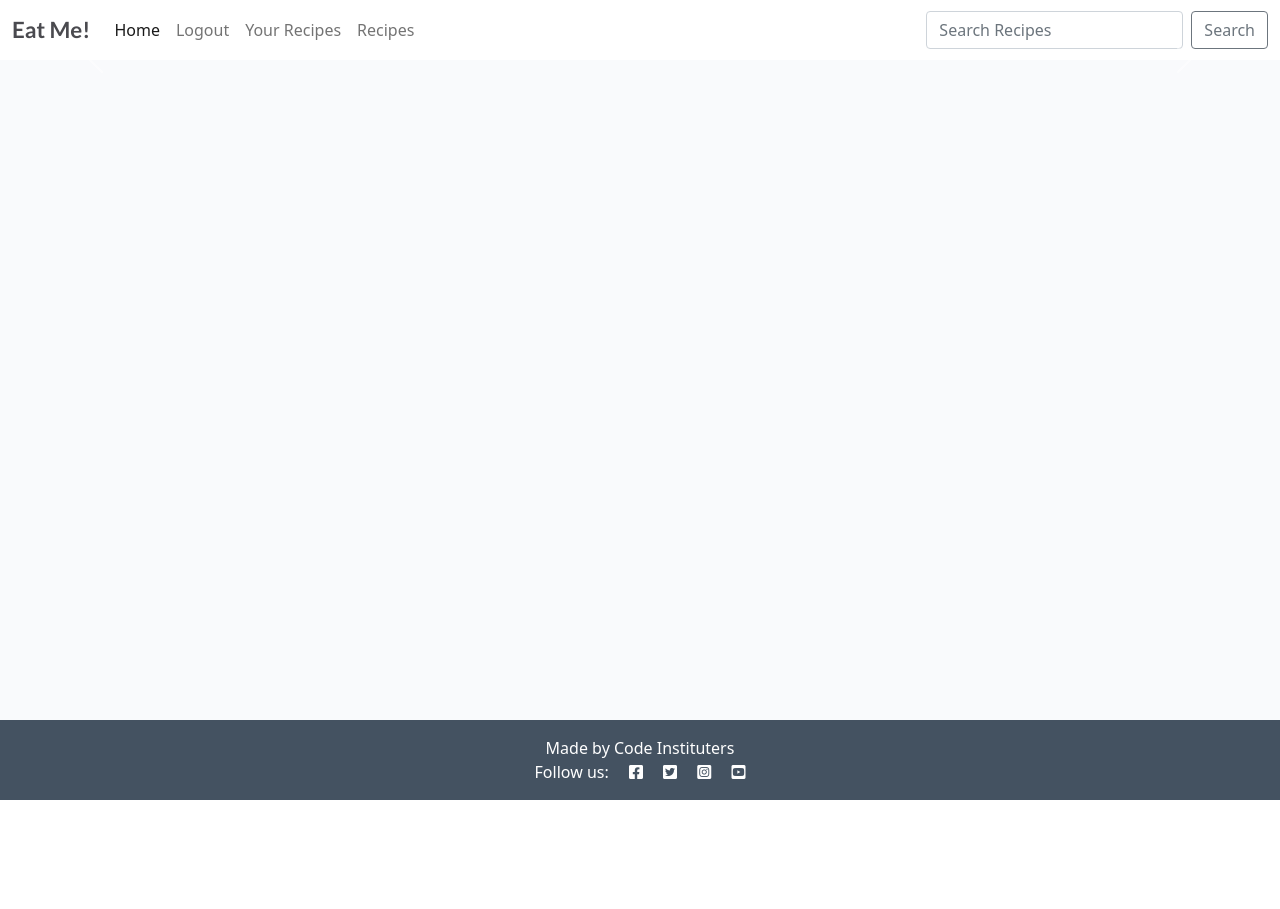
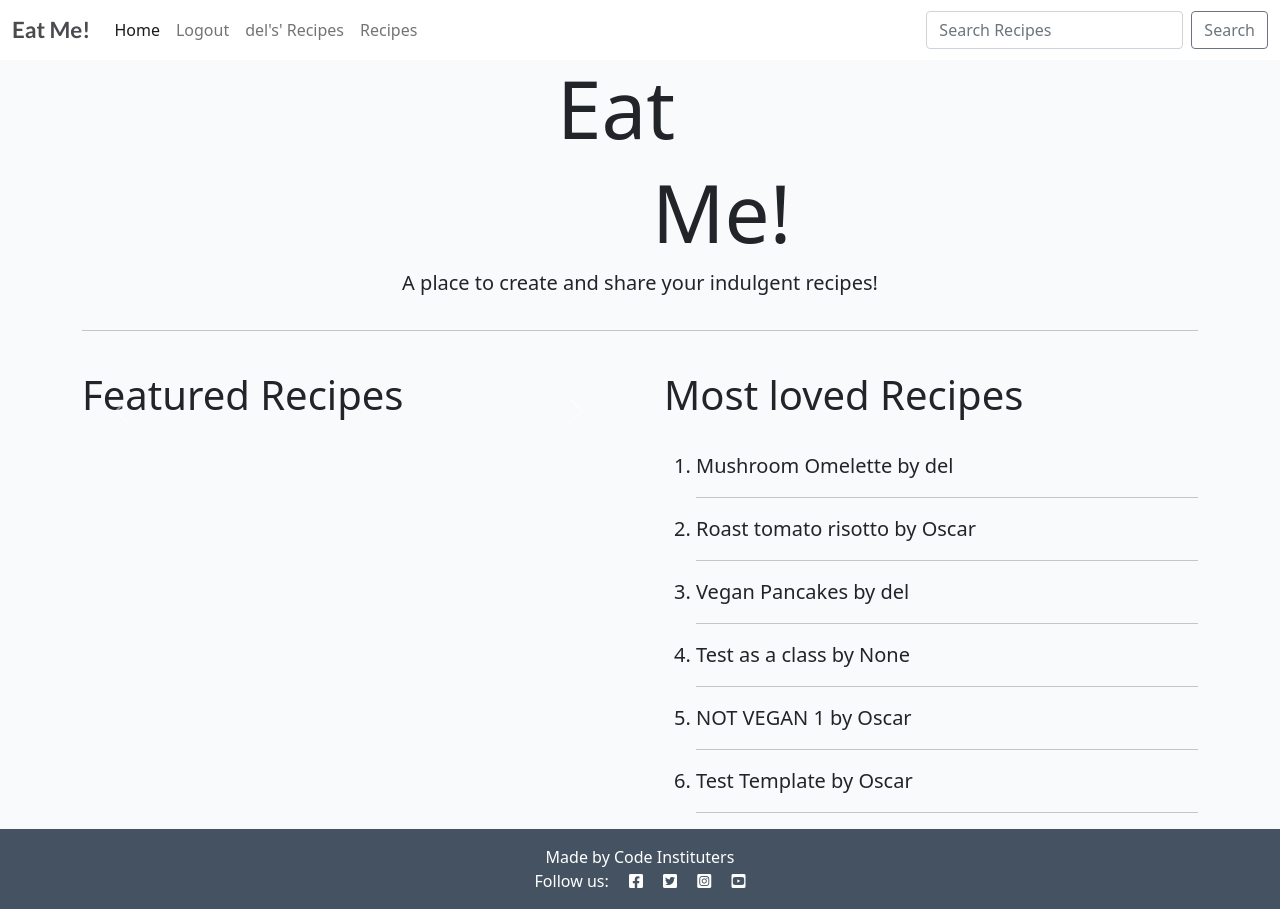
Before and after one commit to Delboy/Django-practice, a Django app: page / in a window 1280 px wide. Before the commit the page ends 800 px from the top, so only its background shows below. Run offline with Django 3.2, Linux system fonts and the light colour scheme; a user stored in the database is signed in; data comes from the database, SQL or seed files in the repository; both versions use the stored data as it was after the commit; some libraries are stand-ins or nearby versions.

Commit message:
add top recipes

```diff
--- a/post/urls.py
+++ b/post/urls.py
@@ -11,5 +11,4 @@
     path('like/<slug:slug>', views.PostLike.as_view(), name="post_like"),
     path('edit_recipe/<int:pk>', views.UpdatePostView.as_view(), name="edit_recipe"),
     path('delete_recipe/<str:pk>', views.delete_recipe, name='delete_recipe'),
-
 ]
--- a/post/views.py
+++ b/post/views.py
@@ -3,6 +3,7 @@
 from django.views.generic import CreateView, UpdateView
 from django.http import HttpResponseRedirect
 from django.contrib import messages
+from django.db.models import Count
 from .models import Post
 from .forms import CommentForm, RecipeForm
 
@@ -11,9 +12,12 @@
 class HomeView(generic.ListView):
     def get(self, request):
         posts = Post.objects.filter(is_vegan=True)
+        # top_posts = Post.objects.filter(likes=True).order_by(len('likes'))
+        top_posts = Post.objects.annotate(like_count=Count('likes')).order_by('-like_count')
         paginate_by = 6
         context = {
             "posts": posts,
+            "top_posts": top_posts
         }
         return render(request, 'index.html', context)
 
@@ -139,3 +143,12 @@
         return render(request, 'search_recipes.html', {'searched': searched, 'posts':posts})
     else:
         return render(request, 'search_recipes.html')
+
+
+def top_recipes(request):
+    post = Post.objects.filter(liked=False)
+    context = {
+        post: 'post',
+        author: 'author'
+    }
+    return render(request, 'top_recipes.html', context)
--- a/static/css/style.css
+++ b/static/css/style.css
@@ -129,7 +129,7 @@
 }
 
 .btn-like {
-    color: #f8f9fa;
+    color: #ff0000;
     border: none;
     background: transparent;
     margin-left: 20px;
@@ -141,3 +141,8 @@
     border: none;
     background: transparent;
     margin-left: 20px;
+}
+
+.logo {
+    font-size: 200%;
+}
--- a/templates/base.html
+++ b/templates/base.html
@@ -41,7 +41,7 @@
                         <a class="nav-link" href="{% url 'account_logout' %}">Logout</a>
                     </li>
                     <li class="nav-item">
-                        <a class="nav-link" href="{% url 'your_recipes' %}">Your Recipes</a>
+                        <a class="nav-link" href="{% url 'your_recipes' %}">{{ user }}'s' Recipes</a>
                     </li>
                     {% else %}
                     <li class="nav-item">
--- a/templates/index.html
+++ b/templates/index.html
@@ -1,64 +1,31 @@
 {% extends "base.html" %}
-
-
-
 
 {% block content %}
 
-
-<!-- <h1 class="h1 display-4 text-center">Featured Recipes</h1>
-
-<div id="carouselExampleControls" class="carousel slide" data-ride="carousel">
-    <div class="carousel-inner">
-        {% for post in posts %}
-        {% if forloop.first %}
-        <div class="carousel-item active">
-        {% else %}
-        <div class="carousel-item">
-        {% endif %}
-            <div class="container cold-md-12">
-                <div class="col-md-12">
-                    <div class="card mb-12">
-                         <div class="card-body">
-                            <div class="image-container">
-                                {% if "placeholder" in post.image.url %}
-                                <img class="card-img-top"
-                                    src="https://codeinstitute.s3.amazonaws.com/fullstack/blog/default.jpg">
-                                {% else %}
-                                <img class="card-img-top" src=" {{ post.image.url }}">
-                                {% endif %}
+<div class="container">
+<div class="row">
+    <div class="col-md-4 offset-md-5">
+        <h1 class="h1 display-1">Eat</h1>
     </div>
-                            <a href="{% url 'post_detail' post.slug %}" class="post-link">
-                                <h2 class="card-title">{{ post.title }}</h2>
-                                <p>by {{ post.author }}</p>
-                            </a>
-                            <p class="card-text text-muted h6">{{ post.published_on}} <i class="far fa-heart"></i>
-                                {{ post.number_of_likes }}</p>
+    <div class="col-md-4 offset-md-6">
+        <h1 class="h1 display-1">Me!</h1>
+    </div>
+    <div class="col-md-12 card">
+        <p class="lead text-center">A place to create and share your indulgent recipes!</p><hr/>
     </div>
 </div>
 </div>
-                <a class="carousel-control-prev" href="#carouselExampleCaptions" role="button" data-slide="prev">
-                    <span class="carousel-control-prev-icon" aria-hidden="true"></span>
-                    <span class="sr-only">Previous</span>
-                </a>
-                <a class="carousel-control-next" href="#carouselExampleCaptions" role="button" data-slide="next">
-                    <span class="carousel-control-next-icon" aria-hidden="true"></span>
-                    <span class="sr-only">Next</span>
-                </a>
-            </div>
-        </div>
-        {% endfor %}
-    </div>
-</div>
-
-<a href="{% url 'home' %}"><p>Browse all recipes</p></a> -->
-
+<br>
+<div class="container">
+<div class="row gx-5">
+    <div class="col-md-6">
         <div id="carouselExampleCaptions" class="carousel slide" data-ride="carousel">
             <ol class="carousel-indicators">
                 <li data-target="#carouselExampleCaptions" data-slide-to="0" class="active"></li>
                 <li data-target="#carouselExampleCaptions" data-slide-to="1"></li>
                 <li data-target="#carouselExampleCaptions" data-slide-to="2"></li>
             </ol>
+            <h3 class="h3 display-6">Featured Recipes</h3><br>
             <div class="carousel-inner">
                 {% for post in posts %}
                 {% if forloop.first %}
@@ -75,7 +42,7 @@
                             {% endif %}
                             <div class="carousel-caption d-md-block">
                                 <h5>{{ post.title }}</h5>
-            <p>{{ post.description|safe }}</p>
+                                <!-- <p>{{ post.description|safe }}</p> -->
                                 <p> by {{ post.author }}</p>
                             </div>
                         </a>
@@ -91,6 +58,22 @@
                     <span class="sr-only">Next</span>
                 </a>
             </div>
+        </div>
+        <div class="col-md-6">
+            <h3 class="h3 display-6">Most loved Recipes</h3><br>
+            <div class="lead">
+                <ol>
+                    {% for top_post in top_posts %}
+                        <li>{{ top_post.title}} by {{ top_post.author }}</li>
+                        <hr/>
+                    {% endfor %}
+                </ol>
+
+        </div>
+
+        </div>
+    </div>
+</div>
 
 
     <script src="https://code.jquery.com/jquery-3.4.1.slim.min.js"
```
Also changed, not shown: templates/post_detail.html (+23 -23 lines), db.sqlite3. Lines whose indentation alone changed are shown as unchanged.
